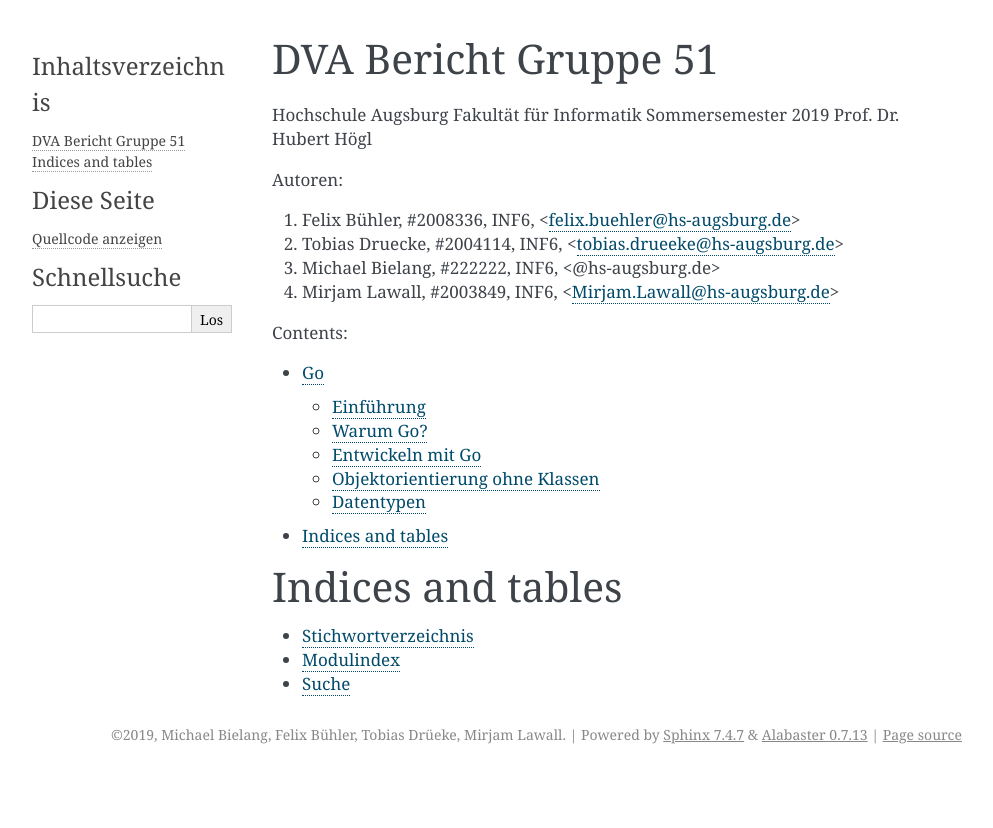
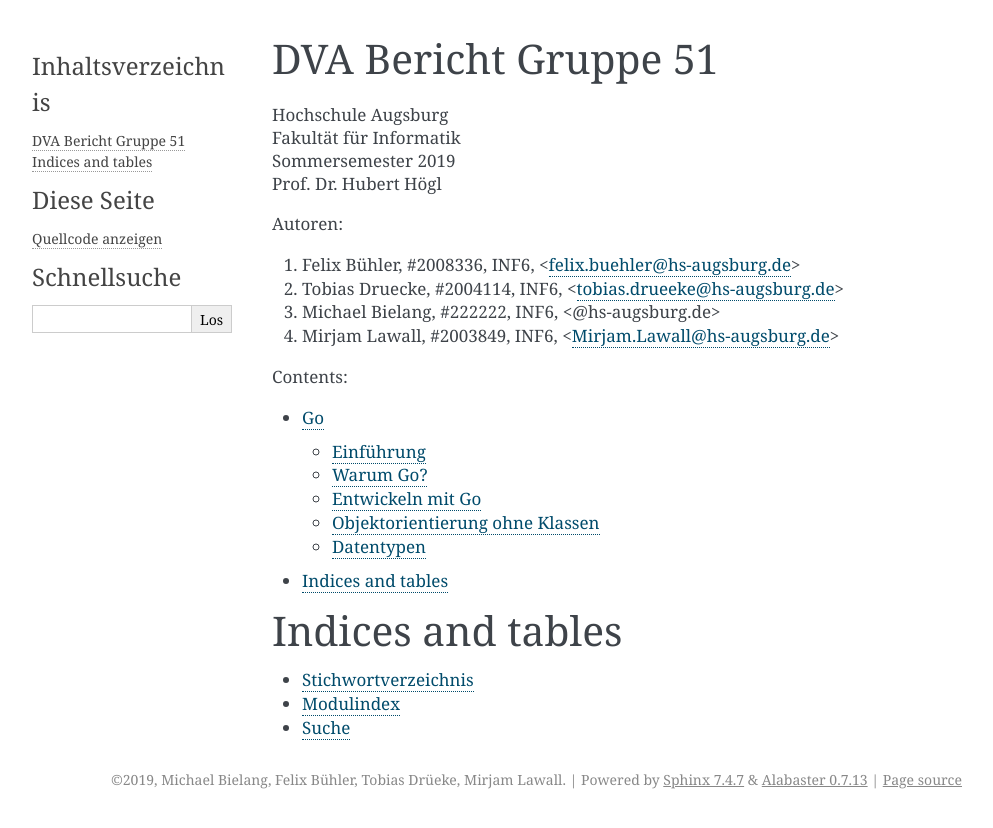
Before and after one commit to michaelBielang/universityProject-from_all_a_bit, a Sphinx documentation site: the page built from source/index.rst, in a window 1280 px wide. Shown: the top 828 px of the page, without its empty margins (148-1141 px from the left). Built offline with Sphinx 7.4.7, drawn with Linux system fonts in a browser that asks for light colours.

```diff
--- a/source/index.rst
+++ b/source/index.rst
@@ -6,10 +6,10 @@
 DVA Bericht Gruppe 51
 =======================================
 
-Hochschule Augsburg
-Fakultät für Informatik
-Sommersemester 2019
-Prof. Dr. Hubert Högl \
+| Hochschule Augsburg
+| Fakultät für Informatik
+| Sommersemester 2019
+| Prof. Dr. Hubert Högl \
 
 Autoren:
 
```
